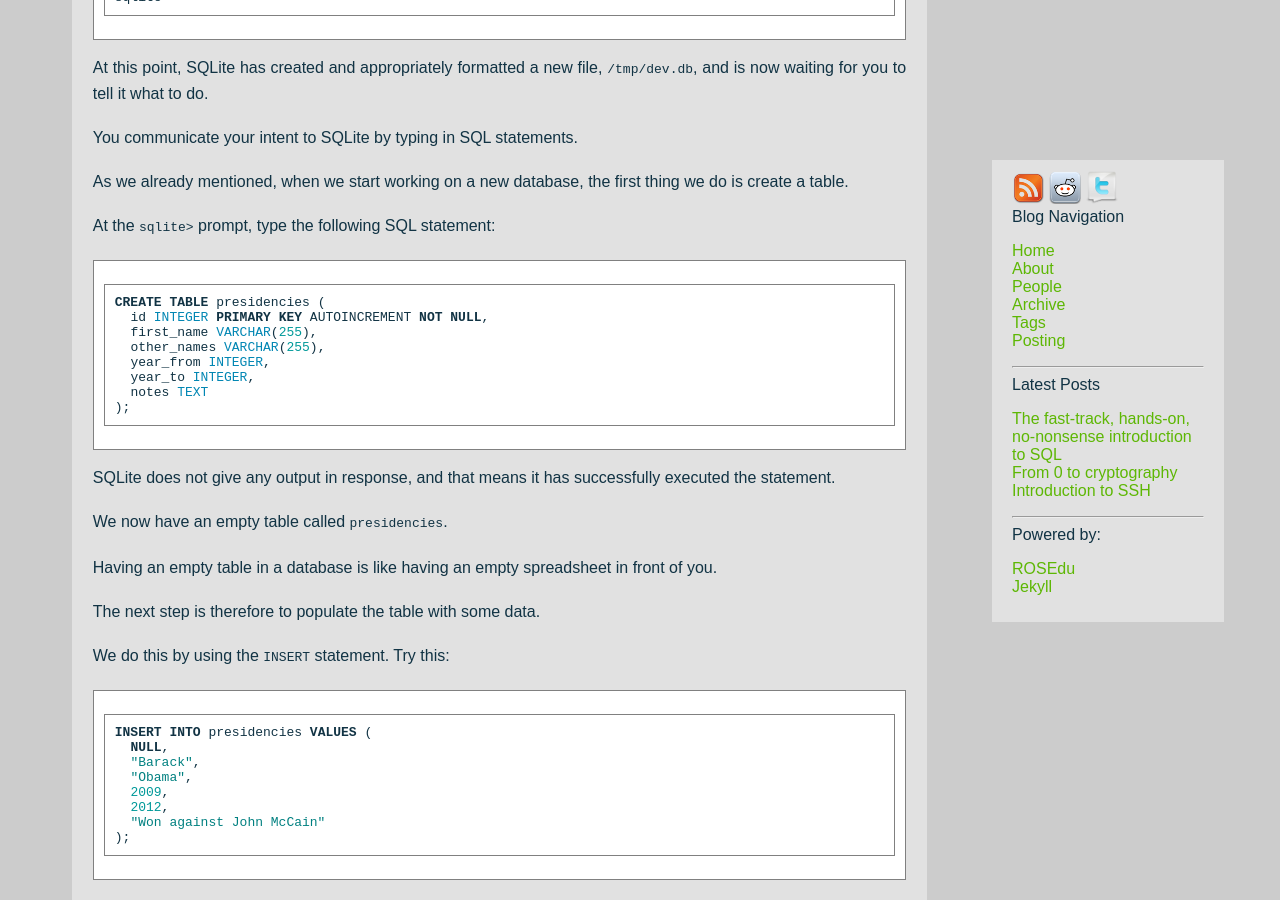
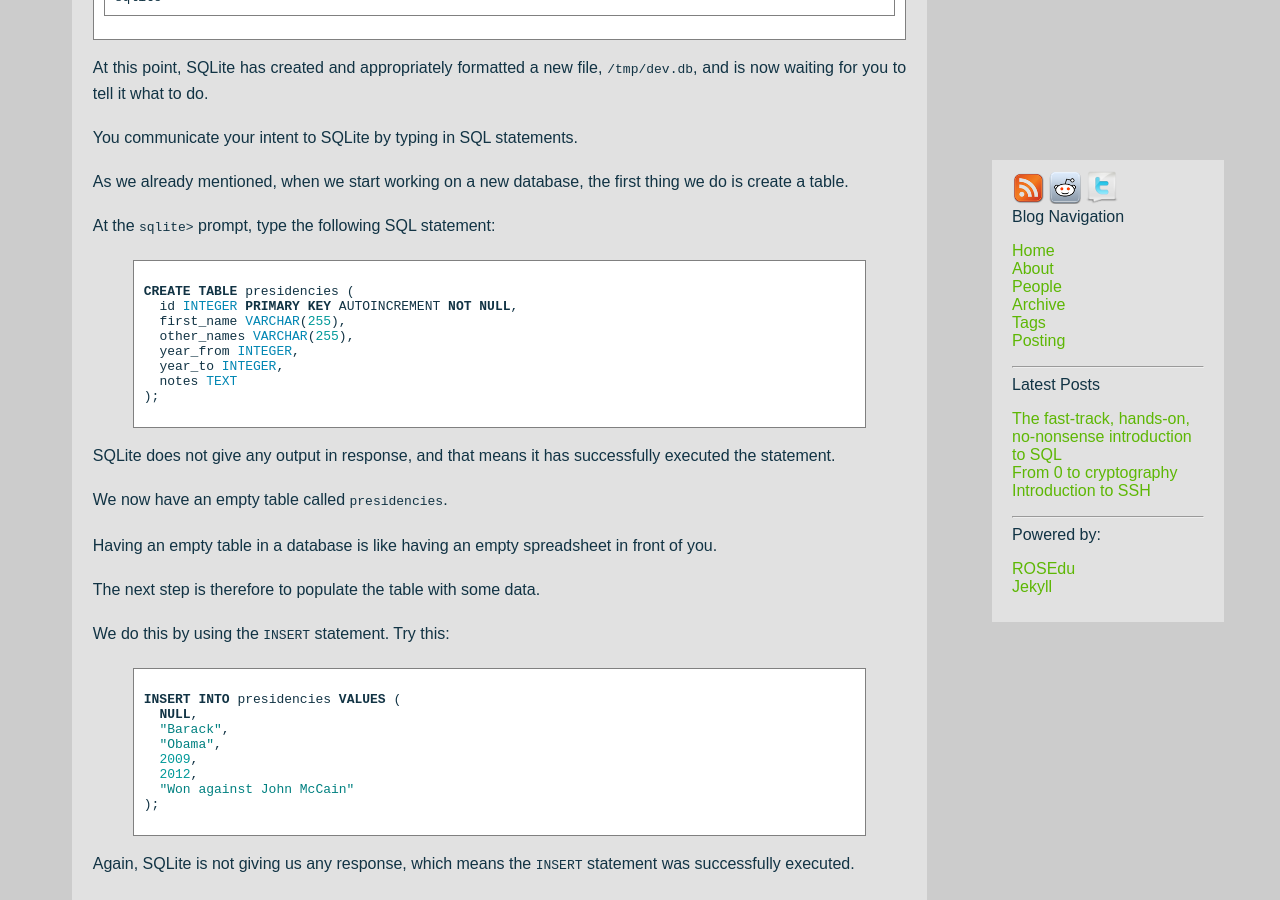
Before and after one commit to rosedu/techblog, a Jekyll site: the page built from _posts/2012-10-05-sql.markdown, in a window 1280 px wide and 900 px high, scrolled down 1426 px. Built offline with Jekyll 4.4.1, drawn with Linux system fonts in a browser that asks for light colours; comment, search, counter and statistics services are not loaded.

Commit message:
sql: syntax fixes

````diff
--- a/_posts/2012-10-05-sql.markdown
+++ b/_posts/2012-10-05-sql.markdown
@@ -22,15 +22,11 @@
 
 To check whether you already have SQLite on your GNU/Linux system, open up a terminal and run:
 
-```
-which sqlite3 && echo "OK - SQLite found"
-```
+	which sqlite3 && echo "OK - SQLite found"
 
 To install SQLite on Ubuntu, simply run:
 
-```
-sudo apt-get install sqlite3
-```
+	sudo apt-get install sqlite3
 
 The first few baby steps when learning SQL are:
 - creating a new database;
@@ -39,18 +35,14 @@
 
 First, let's create a new database. In a terminal, run:
 
-```
-sqlite3 /tmp/dev.db
-```
+	sqlite3 /tmp/dev.db
 
 You should see output similar to this:
 
-```
-SQLite version 3.7.13 2012-06-11 02:05:22
-Enter ".help" for instructions
-Enter SQL statements terminated with a ";"
-sqlite>
-```
+	SQLite version 3.7.13 2012-06-11 02:05:22
+	Enter ".help" for instructions
+	Enter SQL statements terminated with a ";"
+	sqlite>
 
 At this point, SQLite has created and appropriately formatted a new file, `/tmp/dev.db`, and is now waiting for you to tell it what to do.
 
@@ -60,7 +52,7 @@
 
 At the `sqlite>` prompt, type the following SQL statement:
 
-```sql
+{% highlight sql %}
 CREATE TABLE presidencies (
   id INTEGER PRIMARY KEY AUTOINCREMENT NOT NULL,
   first_name VARCHAR(255),
@@ -69,7 +61,7 @@
   year_to INTEGER,
   notes TEXT
 );
-```
+{% endhighlight %}
 
 SQLite does not give any output in response, and that means it has successfully executed the statement.
 
@@ -81,7 +73,7 @@
 
 We do this by using the `INSERT` statement. Try this:
 
-```sql
+{% highlight sql %}
 INSERT INTO presidencies VALUES (
   NULL,
   "Barack",
@@ -90,27 +82,23 @@
   2012,
   "Won against John McCain"
 );
-```
+{% endhighlight %}
 
 Again, SQLite is not giving us any response, which means the `INSERT` statement was successfully executed.
 
 If we now query the contents of the table, we should see the newly inserted row. Try this:
 
-```sql
+{% highlight sql %}
 SELECT * FROM presidencies;
-```
+{% endhighlight %}
 
 The output you should see is this:
 
-```
-1|Barack|Obama|2009|2012|Won against John McCain
-```
+	1|Barack|Obama|2009|2012|Won against John McCain
 
 As you can probably tell, the output is in the format:
 
-```
-id|first_name|other_names|year_from|year_to|notes
-```
+	id|first_name|other_names|year_from|year_to|notes
 
 Since we set `id` to `NULL` in our `INSERT` statement and `id` has the `AUTOINCREMENT` attribute in the table definition, SQLite assigned the first available positive integer value and stored it as this record's primary key.
 
@@ -120,7 +108,7 @@
 
 Let's put this behavior to the test. Try the same `INSERT` statement as before, only replace `NULL` with `1` (an already existing `id`):
 
-```sql
+{% highlight sql %}
 INSERT INTO presidencies VALUES (
   1,
   "Barack",
@@ -129,37 +117,33 @@
   2012,
   "Won against John McCain"
 );
-```
+{% endhighlight %}
 
 The output you should see is:
 
-```
-Error: PRIMARY KEY must be unique
-```
+	Error: PRIMARY KEY must be unique
 
 To change a record in the table, we are going to use an `UPDATE` statement with a precisely targeted `WHERE` clause:
 
-```sql
+{% highlight sql %}
 UPDATE presidencies SET notes = "His campaign slogan was yes-we-can" WHERE id = 1;
-```
+{% endhighlight %}
 
 Query the whole table again to see the changes:
 
-```sql
+{% highlight sql %}
 SELECT * FROM presidencies;
-```
+{% endhighlight %}
 
 The output you should see is this:
 
-```
-1|Barack|Obama|2009|2012|His campaign slogan was yes-we-can
-```
+	1|Barack|Obama|2009|2012|His campaign slogan was yes-we-can
 
 To remove a record from the table, we are going to use a precisely targeted `DELETE` statement:
 
-```sql
+{% highlight sql %}
 DELETE FROM presidencies WHERE id = 1;
-```
+{% endhighlight %}
 
 Query the whole table again to verify that it's empty.
 
@@ -167,7 +151,7 @@
 
 Paste the statements below at the `sqlite>` prompt:
 
-```sql
+{% highlight sql %}
 INSERT INTO presidencies VALUES (NULL, "Theodore", "Roosevelt", 1905, 1908, "");
 INSERT INTO presidencies VALUES (NULL, "William", "Taft", 1909, 1912, "");
 INSERT INTO presidencies VALUES (NULL, "Woodrow", "Wilson", 1913, 1916, "1st term; WW 1 begins");
@@ -198,13 +182,13 @@
 INSERT INTO presidencies VALUES (NULL, "George", "W. Bush", 2001, 2004, "1st term");
 INSERT INTO presidencies VALUES (NULL, "George", "W. Bush", 2005, 2008, "2nd term");
 INSERT INTO presidencies VALUES (NULL, "Barack", "Obama", 2009, 2012, "");
-```
+{% endhighlight %}
 
 Let's see how many records our table contains now:
 
-```sql
+{% highlight sql %}
 SELECT COUNT(*) FROM presidencies;
-```
+{% endhighlight %}
 
 The table has 30 rows.
 
@@ -212,15 +196,15 @@
 
 The SQL keyword `DISTINCT` performs the deduplication magic, and we are going to make use of the SQL text concatenation operator `||`:
 
-```sql
+{% highlight sql %}
 SELECT DISTINCT first_name || ' ' || other_names AS full_name FROM presidencies;
-```
+{% endhighlight %}
 
 We want to find out how many presidencies began in the second half of the 20th century.
 
-```sql
+{% highlight sql %}
 SELECT COUNT(*) FROM presidencies WHERE year_from BETWEEN 1950 AND 1999;
-```
+{% endhighlight %}
 
 The answer to that question is 14 records.
 
@@ -228,15 +212,13 @@
 
 We would like to know who was president of the United States at that time.
 
-```sql
+{% highlight sql %}
 SELECT * FROM presidencies WHERE 1941 BETWEEN year_from AND year_to;
-```
+{% endhighlight %}
 
 The expected output:
 
-```
-12|Franklin|D. Roosevelt|1941|1944|3rd term
-```
+	12|Franklin|D. Roosevelt|1941|1944|3rd term
 
 We stored some notes on when both world wars began and ended. Let's query that information by asking for all records that contain the string " WW " inside the `notes` column.
 
@@ -244,24 +226,22 @@
 
 Note: The percent sign has wildcard semantics in SQL.
 
-```sql
+{% highlight sql %}
 SELECT * FROM presidencies WHERE notes LIKE '% WW %' ORDER BY year_from;
-```
+{% endhighlight %}
 
 The expected output:
 
-```
-4|Woodrow|Wilson|1913|1916|1st term; WW 1 begins
-5|Woodrow|Wilson|1917|1920|2nd term; WW 1 ends
-11|Franklin|D. Roosevelt|1937|1940|2nd term; WW 2 begins
-13|Harry|Truman|1945|1948|1st term; WW 2 ends
-```
+	4|Woodrow|Wilson|1913|1916|1st term; WW 1 begins
+	5|Woodrow|Wilson|1917|1920|2nd term; WW 1 ends
+	11|Franklin|D. Roosevelt|1937|1940|2nd term; WW 2 begins
+	13|Harry|Truman|1945|1948|1st term; WW 2 ends
 
 We want a breakdown of how many presidencies were full-term (lasted the full 4 years) versus how many lasted 1 or 2 or 3 years.
 
 That can also be done in SQL, however the syntax is slightly more convoluted.
 
-```sql
+{% highlight sql %}
 SELECT
   1 + year_to - year_from AS duration, COUNT(*) AS cnt
 FROM
@@ -269,16 +249,14 @@
 GROUP BY
   duration
 ORDER BY cnt DESC;
-```
+{% endhighlight %}
 
 The expected output:
 
-```
-4|24
-2|4
-1|1
-3|1
-```
+	4|24
+	2|4
+	1|1
+	3|1
 
 That means there were 24 presidencies which lasted the full 4 years, 4 which lasted 2 years etc.
 
@@ -292,10 +270,10 @@
 
 In that case we need to create indexes on both fields:
 
-```sql
+{% highlight sql %}
 CREATE INDEX index_on_year_from ON presidencies (year_from);
 CREATE INDEX index_on_year_to   ON presidencies (year_to);
-```
+{% endhighlight %}
 
 Indexes do not make a big difference on a table with 30 records, but it is recommended to get into the habit of thinking about indexes before SQL execution times start to grow out of control.
 
@@ -313,7 +291,7 @@
 
 To create tables for each of the three information entities, run the following commands:
 
-```sql
+{% highlight sql %}
 CREATE TABLE continents (
   id INTEGER PRIMARY KEY AUTOINCREMENT NOT NULL,
   continent_name VARCHAR(255)
@@ -328,7 +306,7 @@
   country_id INTEGER NOT NULL,
   city_name VARCHAR(255)
 );
-```
+{% endhighlight %}
 
 Note: SQL experts will notice something is missing from the table definitions above. I have deliberately chosen not to cover foreign key constraints in this beginner-level tutorial in order not to place too much of a cognitive burden on the reader.
 
@@ -336,42 +314,36 @@
 
 Quit SQLite with Ctrl-D, download and inspect the file as shown below:
 
-```
-wget -O /tmp/geography.sql http://dserban.github.com/introduction-to-sql/geography.sql
-less /tmp/geography.sql
-```
+	wget -O /tmp/geography.sql http://dserban.github.com/introduction-to-sql/geography.sql
+	less /tmp/geography.sql
 
 Load the data into our database `dev.db` (this operation may take a while on slower computers):
 
-```
-sqlite3 /tmp/dev.db < /tmp/geography.sql
-```
+	sqlite3 /tmp/dev.db < /tmp/geography.sql
 
 Now open the database again and let's write some queries.
 
-```
-sqlite3 /tmp/dev.db
-```
+	sqlite3 /tmp/dev.db
 
 The query:
 
-```sql
+{% highlight sql %}
 SELECT * FROM continents;
-```
+{% endhighlight %}
 
 behaves the way you expect.
 
 Next, go ahead and run the query below, and see what happens:
 
-```sql
+{% highlight sql %}
 SELECT * FROM continents AS c1, continents AS c2;
-```
+{% endhighlight %}
 
 The above is definitely a valid SQL statement, and I'm just showing it to you in order for you to get comfortable with the idea that SQL statements may reference more than one database table, and if you reference the same table twice, the output will be the cartesian product of the table's row set with itself.
 
 Next, try this:
 
-```sql
+{% highlight sql %}
 SELECT
   country_name, continent_name
 FROM
@@ -380,7 +352,7 @@
   countries.continent_id = continents.id
 ORDER BY
   country_name;
-```
+{% endhighlight %}
 
 What we just did is formally called "traversing a foreign key relationship".
 
@@ -396,21 +368,21 @@
 
 Let's create indexes on those foreign key columns.
 
-```sql
+{% highlight sql %}
 CREATE INDEX index_on_country_id   ON cities    (country_id);
 CREATE INDEX index_on_continent_id ON countries (continent_id);
-```
+{% endhighlight %}
 
 Moreover, `country_name` and `city_name` are also worth indexing, since in the future we are very likely to need to locate records based on them.
 
-```sql
+{% highlight sql %}
 CREATE INDEX index_on_city_name    ON cities    (city_name);
 CREATE INDEX index_on_country_name ON countries (country_name);
-```
+{% endhighlight %}
 
 Let us now write a query that performs a three-way join:
 
-```sql
+{% highlight sql %}
 SELECT
   city_name, country_name, continent_name
 FROM
@@ -421,7 +393,7 @@
   countries.continent_id = continents.id
 ORDER BY
   city_name;
-```
+{% endhighlight %}
 
 In order to avoid repeated typing of complex queries, SQL allows us to store a given `SELECT` statement under a specific name.
 
@@ -429,7 +401,7 @@
 
 Let's create a view for the previous `SELECT` statement:
 
-```sql
+{% highlight sql %}
 CREATE VIEW augmented_cities AS
 SELECT
   city_name, country_name, continent_name
@@ -439,24 +411,22 @@
   cities.country_id = countries.id
   AND
   countries.continent_id = continents.id;
-```
+{% endhighlight %}
 
 Using the newly created view, we can more comfortably find out all of the information about e.g. the city of London which our database has to offer:
 
-```sql
+{% highlight sql %}
 SELECT * FROM augmented_cities WHERE city_name = 'London';
-```
+{% endhighlight %}
 
 The output:
 
-```
-London|United Kingdom|Europe
-```
+	London|United Kingdom|Europe
 
 Next, let's look at an example of a subquery.
 Try this:
 
-```sql
+{% highlight sql %}
 SELECT
   continent_name, how_many_countries
 FROM
@@ -464,18 +434,16 @@
   (SELECT continent_id, COUNT(*) AS how_many_countries FROM countries GROUP BY continent_id) AS breakdows
 WHERE
   continents.id = breakdows.continent_id;
-```
+{% endhighlight %}
 
 The output:
 
-```
-North America|4
-South America|9
-Europe|32
-Africa|15
-Asia|17
-Oceania|2
-```
+	North America|4
+	South America|9
+	Europe|32
+	Africa|15
+	Asia|17
+	Oceania|2
 
 What we did here is we joined a real table (`continents`) with a virtual one called a subquery (the result of a `SELECT` statement).
 
@@ -483,7 +451,7 @@
 
 Let's store this query in a view, we are going to make use of it in a future tutorial.
 
-```sql
+{% highlight sql %}
 CREATE VIEW continent_statistics AS
 SELECT
   continent_name, how_many_countries
@@ -492,7 +460,7 @@
   (SELECT continent_id, COUNT(*) AS how_many_countries FROM countries GROUP BY continent_id) AS breakdows
 WHERE
   continents.id = breakdows.continent_id;
-```
+{% endhighlight %}
 
 ### Foreign key relationships: the MANY-TO-MANY case
 
@@ -524,7 +492,7 @@
 
 Let's go ahead and create tables for those three information entities:
 
-```sql
+{% highlight sql %}
 CREATE TABLE users (
   id INTEGER PRIMARY KEY AUTOINCREMENT NOT NULL,
   user_name VARCHAR(255)
@@ -538,11 +506,11 @@
   user_id INTEGER NOT NULL,
   project_id INTEGER NOT NULL
 );
-```
+{% endhighlight %}
 
 And let's populate the tables with some sample data (5 users, 9 projects):
 
-```sql
+{% highlight sql %}
 INSERT INTO users VALUES (1, "alex-morega");
 INSERT INTO users VALUES (2, "gvoicu");
 INSERT INTO users VALUES (3, "igstan");
@@ -575,7 +543,7 @@
 INSERT INTO contributorships VALUES (16, 4, 7);
 INSERT INTO contributorships VALUES (17, 4, 8);
 INSERT INTO contributorships VALUES (18, 5, 1);
-```
+{% endhighlight %}
 
 Now before we start issuing queries, let's take care of the performance-by-design side of things.
 
@@ -583,29 +551,29 @@
 
 Therefore we need indexes on those columns:
 
-```sql
+{% highlight sql %}
 CREATE INDEX index_on_user_name    ON users    (user_name);
 CREATE INDEX index_on_project_name ON projects (project_name);
-```
+{% endhighlight %}
 
 It goes without saying that we need to index the foreign key columns:
 
-```sql
+{% highlight sql %}
 CREATE INDEX index_on_user_id    ON contributorships (user_id);
 CREATE INDEX index_on_project_id ON contributorships (project_id);
-```
+{% endhighlight %}
 
 We also need to make sure that duplicate contributorships cannot exist.
 
 We achieve this by creating a unique index on the combination of `user_id` and `project_id`:
 
-```sql
+{% highlight sql %}
 CREATE UNIQUE INDEX unique_index_on_user_id_and_project_id ON contributorships (user_id,project_id);
-```
+{% endhighlight %}
 
 First, let's list all contributorships in human readable format:
 
-```sql
+{% highlight sql %}
 SELECT
   user_name || " contributes to " || project_name
 FROM
@@ -618,34 +586,32 @@
   projects.id = contributorships.project_id
 ORDER BY
   user_name, project_name;
-```
+{% endhighlight %}
 
 The output you should get is:
 
-```
-alex-morega contributes to mitsuhiko/flask
-alex-morega contributes to rosedu/WebDev
-alex-morega contributes to rosedu/wouso
-dserban contributes to gvoicu/miniflow
-dserban contributes to rails/rails
-dserban contributes to rosedu/StartTheDark
-dserban contributes to rosedu/WebDev
-dserban contributes to rosedu/techblog
-dserban contributes to rosedu/wouso
-dserban contributes to sinatra/sinatra
-dserban contributes to torvalds/linux
-gvoicu contributes to gvoicu/miniflow
-gvoicu contributes to rails/rails
-gvoicu contributes to rosedu/WebDev
-gvoicu contributes to sinatra/sinatra
-igstan contributes to gvoicu/miniflow
-igstan contributes to rosedu/WebDev
-torvalds contributes to torvalds/linux
-```
+	alex-morega contributes to mitsuhiko/flask
+	alex-morega contributes to rosedu/WebDev
+	alex-morega contributes to rosedu/wouso
+	dserban contributes to gvoicu/miniflow
+	dserban contributes to rails/rails
+	dserban contributes to rosedu/StartTheDark
+	dserban contributes to rosedu/WebDev
+	dserban contributes to rosedu/techblog
+	dserban contributes to rosedu/wouso
+	dserban contributes to sinatra/sinatra
+	dserban contributes to torvalds/linux
+	gvoicu contributes to gvoicu/miniflow
+	gvoicu contributes to rails/rails
+	gvoicu contributes to rosedu/WebDev
+	gvoicu contributes to sinatra/sinatra
+	igstan contributes to gvoicu/miniflow
+	igstan contributes to rosedu/WebDev
+	torvalds contributes to torvalds/linux
 
 Now let's determine all projects for a given user, as well as the list of all people who contribute to a given project.
 
-```sql
+{% highlight sql %}
 SELECT
   project_name
 FROM
@@ -660,20 +626,18 @@
   projects.id = contributorships.project_id
 ORDER BY
   project_name;
-```
+{% endhighlight %}
 
 The output you should get is:
 
-```
-gvoicu/miniflow
-rails/rails
-rosedu/WebDev
-sinatra/sinatra
-```
+	gvoicu/miniflow
+	rails/rails
+	rosedu/WebDev
+	sinatra/sinatra
 
 To list a given project's contributors:
 
-```sql
+{% highlight sql %}
 SELECT
   user_name
 FROM
@@ -688,20 +652,18 @@
   projects.id = contributorships.project_id
 ORDER BY
   user_name;
-```
+{% endhighlight %}
 
 The output you should get is:
 
-```
-alex-morega
-dserban
-gvoicu
-igstan
-```
+	alex-morega
+	dserban
+	gvoicu
+	igstan
 
 Finally, let's create a view which will make it easier for us to go back and forth between users and projects:
 
-```sql
+{% highlight sql %}
 CREATE VIEW augmented_contributorships AS
 SELECT
   user_name, project_name
@@ -713,7 +675,7 @@
   users.id = contributorships.user_id
   AND
   projects.id = contributorships.project_id;
-```
+{% endhighlight %}
 
 ### Closing words
 
````
